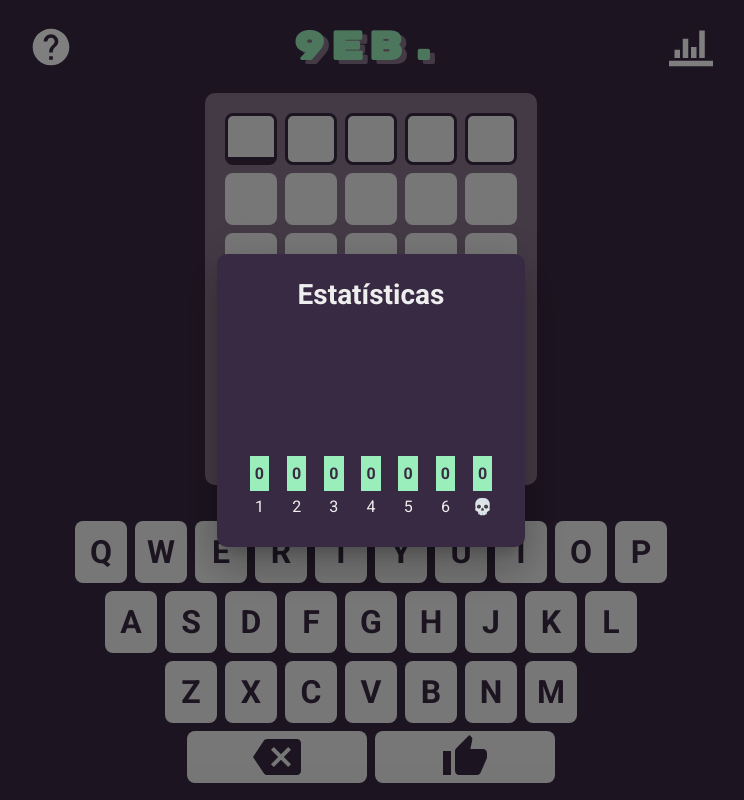
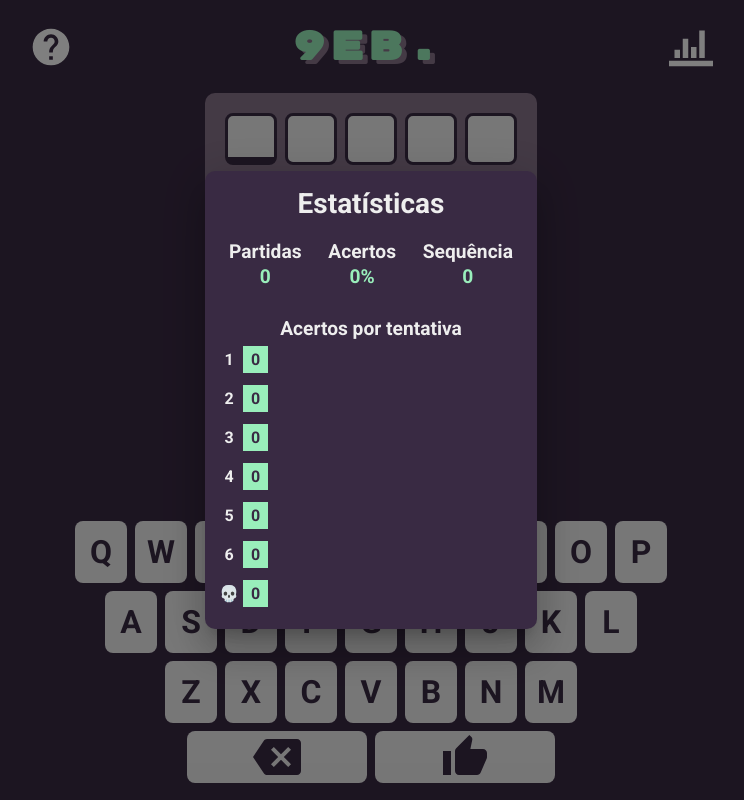
Before and after one commit to pedrogneri/9eb, a React (Create React App) app: page / in a window 1280 px wide. Both pictures are taken after a click on the button 960 px from the left and 47 px from the top of the page. Shown: the whole page, without its empty margins (269-1013 px from the left). Built offline with nearby package versions, Linux system fonts and the light colour scheme.

Commit message:
feat: adiciona novos dados do stats

```diff
--- a/src/components/stats/stats.style.ts
+++ b/src/components/stats/stats.style.ts
@@ -5,7 +5,7 @@ export const Container = styled(Dialog)`
   .MuiDialog-paper {
     background-color: #392a43;
     color: #eee;
-    padding: 24px;
+    padding: 1em;
     border-radius: 10px;
   }
 `;
@@ -25,28 +25,58 @@ export const Title = styled.div`
 
 export const Graph = styled.div`
   display: flex;
-  height: 200px;
+  flex-direction: column;
+  width: 300px;
 `;
 
 export const Bar = styled.div<GraphProps>`
   display: flex;
   justify-content: center;
   align-items: center;
-  margin: 0 6px;
+  margin: 6px;
   background-color: #99eebb;
-  width: 10%;
-  height: ${({ $percent }) => $percent}%;
+  width:  ${({ $percent }) => $percent}%;
+  height: 10%;
   color: #392a43;
-  padding: 8px;
+  padding: .25em .5em;
   font-weight: bold;
 `;
 
 export const BarContainer = styled.div`
   display: flex;
+  flex-direction: row;
+  height: 100%;
+  align-items: center;
+`;
+
+export const StatsData = styled.div`
+  display: flex;
+  align-items: center;
+  font-size: 1.2em;
+  color: #eee;
+  font-weight: bold;
   flex-direction: column;
-  height: 100%;
-  justify-content: flex-end;
+
+  b {
+    margin: .1em .5em;
+    color: #99eebb;
+  }
+`;
+
+export const StatsDataContainer = styled.div`
+  display: flex;
+  justify-content: space-between;
   align-items: center;
+  padding: .5em;
+`;
+
+export const PerTryStats = styled.div`
+  display: flex;
+  align-items: center;
+  justify-content: center;
+  font-size: 1.2em;
+  color: #eee;
+  font-weight: bold;
 `;
 
 export const TryNumber = styled.div`
@@ -55,5 +85,6 @@ export const TryNumber = styled.div`
   align-items: center;
   color: #eee;
   padding: .5em 0;
-  line-height: 1em;
+  width: 1em;
+  font-weight: bold;
 `;
--- a/src/components/stats/stats.tsx
+++ b/src/components/stats/stats.tsx
@@ -12,6 +12,7 @@ const Stats = ({ show, onClose }: Props) => {
   const {
     history
   } = useStore((state) => state);
+
   const triesScores = useMemo(() => {
     const scores = Array(BOARD_CONFIG.TRIES + 1).fill(0)
     history.forEach(({ tries, status }) => {
@@ -24,6 +25,18 @@ const Stats = ({ show, onClose }: Props) => {
 
     return scores;
   }, [history])
+  const victoryPercentage = useMemo(() => history.length > 0 ? (history.filter(v => v.status === GAME_STATE.WIN).length / history.length * 100).toFixed(1) : 0, [history])
+  const victorySequency = useMemo(() => {
+    const lastLose = [...history].reverse().find(v => v.status === GAME_STATE.LOSE)
+    const lastLoseIndex = lastLose && history.lastIndexOf(lastLose);
+
+    if (lastLoseIndex) {
+      return history.slice(lastLoseIndex).length - 1
+    }
+
+    return history.length;
+  }, [history])
+
   const calculatePercent = (value: number) => value / history.length * 100;
 
   return (
@@ -33,10 +46,18 @@ const Stats = ({ show, onClose }: Props) => {
     >
       <S.Title>Estatísticas</S.Title>
       <S.Graph>
+        <S.StatsDataContainer>
+          <S.StatsData>Partidas <b>{history.length}</b></S.StatsData>
+          <S.StatsData>Acertos <b>{victoryPercentage}%</b></S.StatsData>
+          <S.StatsData>Sequência <b>{victorySequency}</b></S.StatsData>
+        </S.StatsDataContainer>
+
+        <br/>
+        <S.PerTryStats>Acertos por tentativa</S.PerTryStats>
         {triesScores.map((value, index) => (
           <S.BarContainer>
+            <S.TryNumber>{index === BOARD_CONFIG.TRIES ? "💀" : index + 1}</S.TryNumber>
             <S.Bar $percent={calculatePercent(value)}>{value}</S.Bar>
-            <S.TryNumber>{index === BOARD_CONFIG.TRIES ? "💀" : index + 1}</S.TryNumber>
           </S.BarContainer>
         ))}
       </S.Graph>
```
